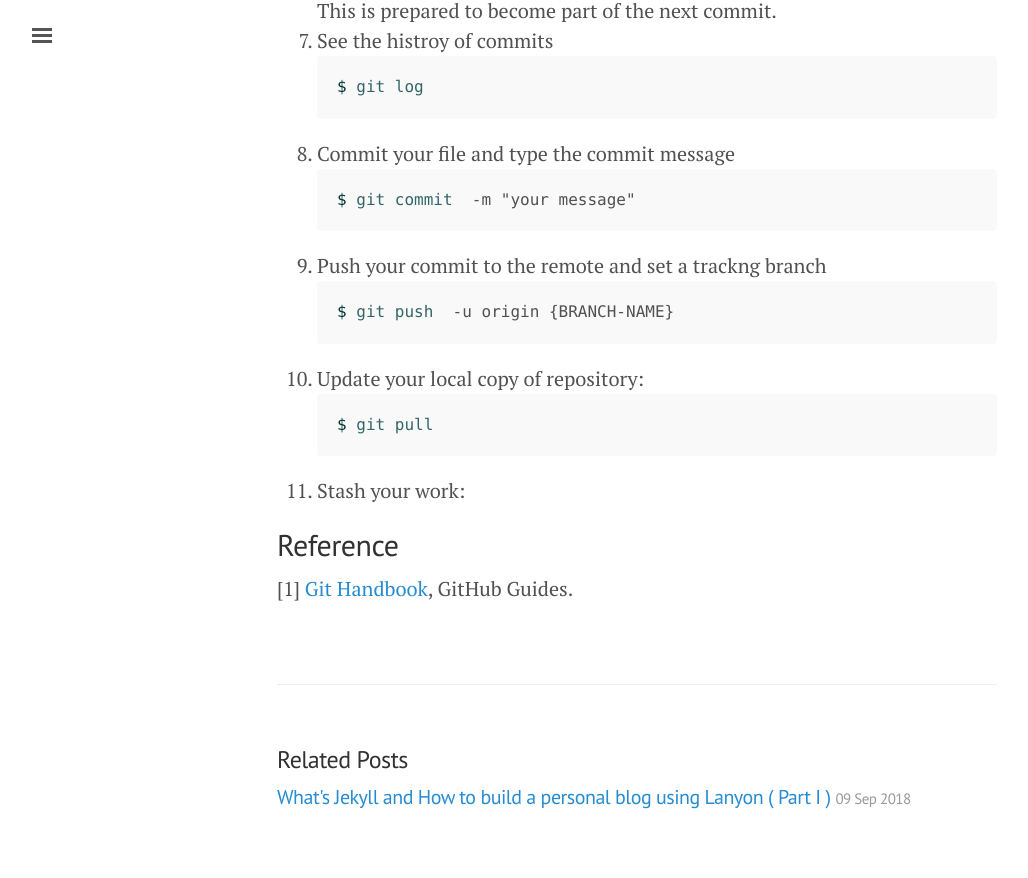
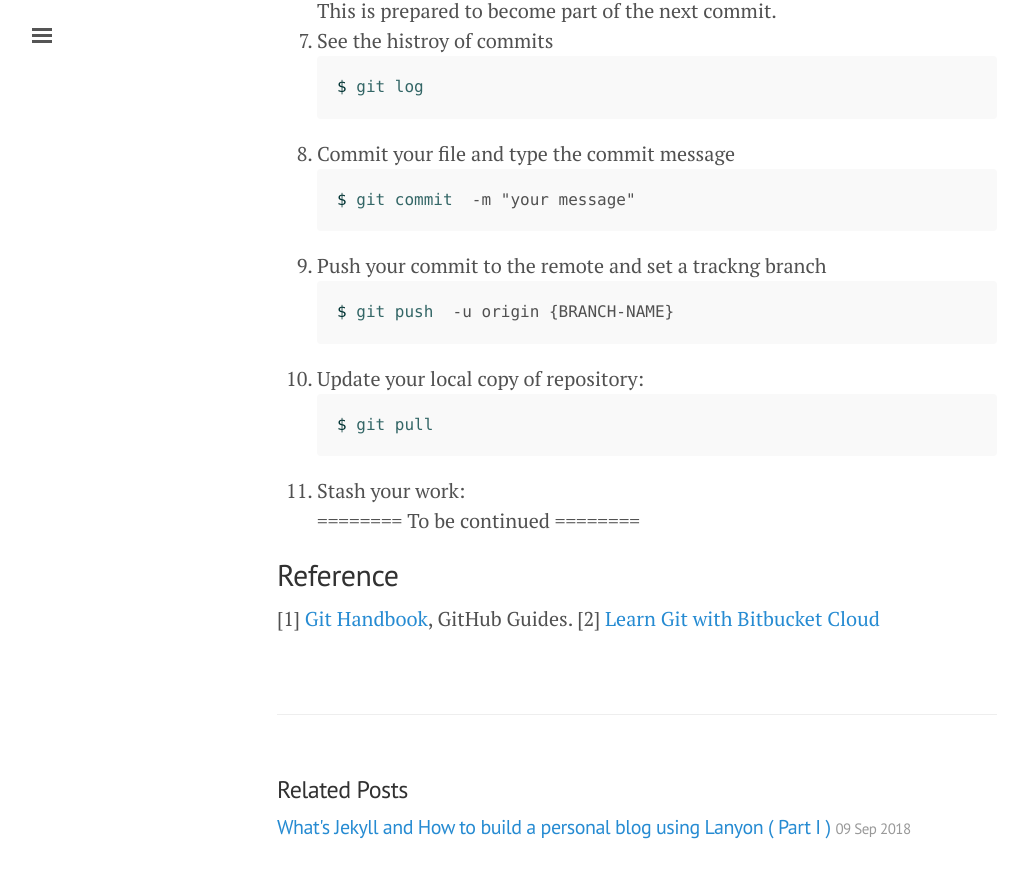
Before and after one commit to s311354/Louis, a Jekyll site: the page built from _posts/2018-09-15-git-handbook.md, in a window 1280 px wide and 900 px high, scrolled down 2467 px. Shown: the top 878 px of the window, without its empty margins (3-1031 px from the left). Built offline with Jekyll 4.4.1, drawn with Linux system fonts in a browser that asks for light colours; nearby versions of some CDN libraries; some web fonts are replaced; comment, search, counter and statistics services are not loaded; some of the changed text lies outside the part shown.

Commit message:
change git handbook date

```diff
--- a/_posts/2018-09-10-git-handbook.md
+++ b/_posts/2018-09-15-git-handbook.md
@@ -94,10 +94,11 @@ This is prepared to become part of the next commit.
 
 <li>Stash your work:</li>
 
-
+========  To be continued   ========
 
 </ol>
 
 ## Reference
 
 [1] [Git Handbook](https://guides.github.com/introduction/git-handbook/), GitHub Guides.
+[2] [Learn Git with Bitbucket Cloud](https://www.atlassian.com/git/tutorials/saving-changes/git-stash)
```
